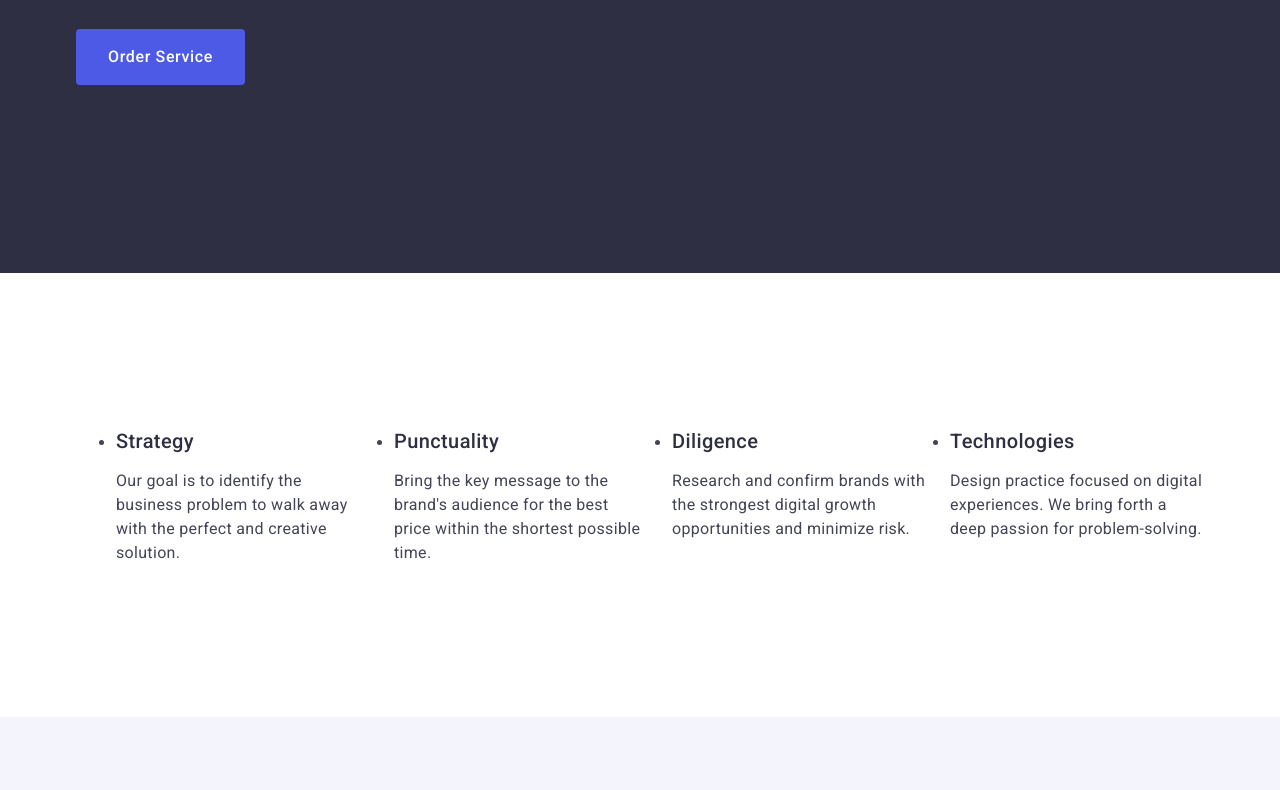
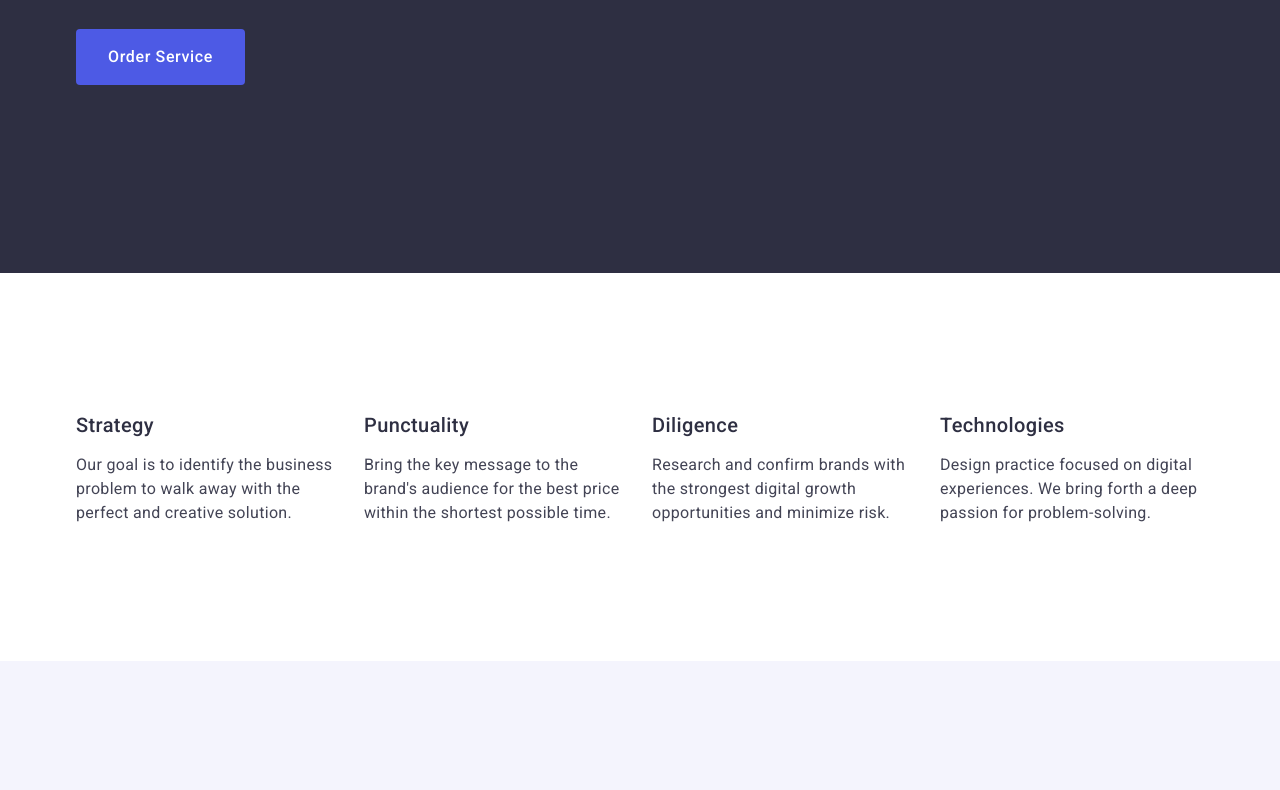
Before and after one commit to anastasiiahakalo/goit-markup-hw-03, a plain HTML site: page index.html in a window 1280 px wide. Shown: the part 442-1232 px from the top of the page. Drawn offline with nearby package versions, Linux system fonts and the light colour scheme.

Commit message:
fix mistakes

```diff
--- a/css/styles.css
+++ b/css/styles.css
@@ -4,7 +4,11 @@ body {
   color: #434455;
   background-color: #ffffff;
 }
-
+ul, ol {
+  list-style-type: none;
+  margin: 0px;
+  padding: 0px;
+}
 a {
   text-decoration: none;
 }
```
